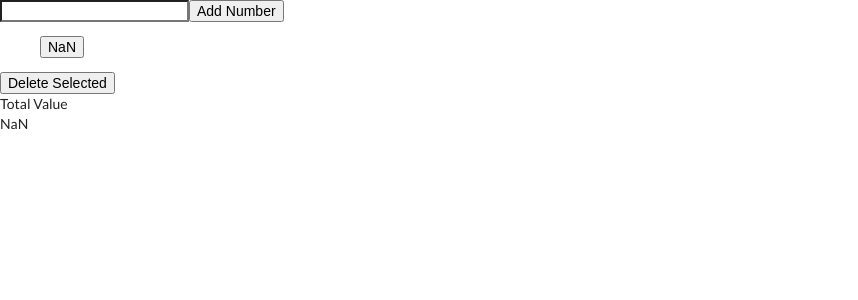
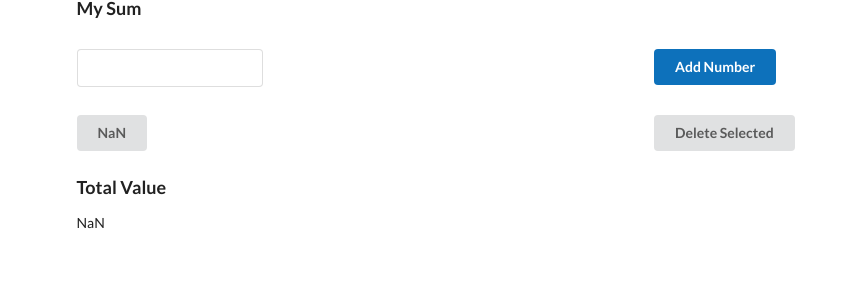
Before and after one commit to acandael/number-list, a React (Create React App) app: page / in a window 1280 px wide. Both pictures are taken after typing "Sample" into the empty fields and a click on the button "Add Number". Shown: the top 300 px of the page, without its empty margins (0-858 px from the left). Built offline with nearby package versions, Linux system fonts and the light colour scheme.

Commit message:
layout issue

```diff
--- /dev/null
+++ b/src/components/AddNumber.css
@@ -0,0 +1,3 @@
+input[type='text'] {
+  margin-right: 5em;
+}
--- a/src/components/AddNumber.tsx
+++ b/src/components/AddNumber.tsx
@@ -1,4 +1,5 @@
 import React, { useState } from 'react';
+import './AddNumber.css';
 
 interface AppProps {
   valuesList: number[];
@@ -21,8 +22,11 @@ const AddNumber = (props: AppProps): JSX.Element => {
   };
 
   return (
-    <form onSubmit={submitHandler}>
+    <>
+      <div className="ui column">
+        <div className="ui input">
           <input
+            className="ui grid two columns"
             type="text"
             value={value}
             onChange={(e) => {
@@ -32,8 +36,14 @@ const AddNumber = (props: AppProps): JSX.Element => {
               }
             }}
           ></input>
-      <button>Add Number</button>
-    </form>
+        </div>
+      </div>
+      <div className="ui column ">
+        <button className="ui primary button" onClick={submitHandler}>
+          Add Number
+        </button>
+      </div>
+    </>
   );
 };
 
--- a/src/components/App.tsx
+++ b/src/components/App.tsx
@@ -10,28 +10,46 @@ const App = (): JSX.Element => {
     setValuesList((prev) => prev.concat(num));
   };
 
-  const deleteNumberFromList = (num: number) => {
-    setValuesList(valuesList.filter((e) => e !== num));
+  const removeFirstFoundval = (arr: number[], num: number): number[] => {
+    const idx = arr.indexOf(num);
+
+    if (idx === -1) {
+      return [...arr];
+    }
+
+    return arr.filter((el, i) => i !== idx);
+  };
+
+  const removeNumberFromList = (num: number) => {
+    setValuesList((prev) => removeFirstFoundval(prev, num));
   };
 
   return (
-    <div>
-      {
-        <div>
-          <AddNumber valuesList={valuesList} setValuesList={addNumberToList} />
+    <div className="ui container">
+      <div className="ui two column grid">
+        <div className="row">
+          <div className="ui column">
+            <div className="ui medium header">My Sum</div>
+          </div>
         </div>
-      }
-      {
-        <div>
+        <div className="row">
+          {
+            <AddNumber
+              valuesList={valuesList}
+              setValuesList={addNumberToList}
+            />
+          }
+        </div>
+        <div className="row">
           {
             <NumberList
               valuesList={valuesList}
-              removeNumberFromList={deleteNumberFromList}
+              removeNumberFromList={removeNumberFromList}
             />
           }
         </div>
-      }
-      {<div>{<TotalValue valuesList={valuesList} />}</div>}
+        <div className="row">{<TotalValue valuesList={valuesList} />}</div>
+      </div>
     </div>
   );
 };
--- a/src/components/NumberList.tsx
+++ b/src/components/NumberList.tsx
@@ -21,25 +21,35 @@ const NumberList = (props: AppProps): JSX.Element => {
     setActiveButton(selectedButton);
   };
 
+  const renderDeleteButton = () => {
+    if (props.valuesList.length !== 0) {
+      return (
+        <button className="ui button" onClick={() => deleteSelected(selected)}>
+          Delete Selected
+        </button>
+      );
+    }
+  };
+
   return (
-    <div>
-      <ul>
+    <>
+      <div className="ui column">
         {props.valuesList.map((value, index) => {
           return (
             <button
               key={index}
               onClick={() => handleSelected(value, index.toString())}
-              className={`${
-                activeButton === index.toString() ? 'active-color' : null
+              className={`ui button ${
+                activeButton === index.toString() ? 'primary' : null
               }`}
             >
               {value}
             </button>
           );
         })}
-      </ul>
-      <button onClick={() => deleteSelected(selected)}>Delete Selected</button>
-    </div>
+      </div>
+      <div className="ui column">{renderDeleteButton()}</div>
+    </>
   );
 };
 
--- a/src/components/TotalValue.tsx
+++ b/src/components/TotalValue.tsx
@@ -13,9 +13,9 @@ const TotalValue = (props: AppProps): JSX.Element => {
   };
 
   return (
-    <div>
-      <p>Total Value</p>
-      {renderTotal()}
+    <div className="ui column">
+      <div className="ui medium header">Total Value</div>
+      <p>{renderTotal()}</p>
     </div>
   );
 };
```
Lines whose indentation alone changed are shown as unchanged.
